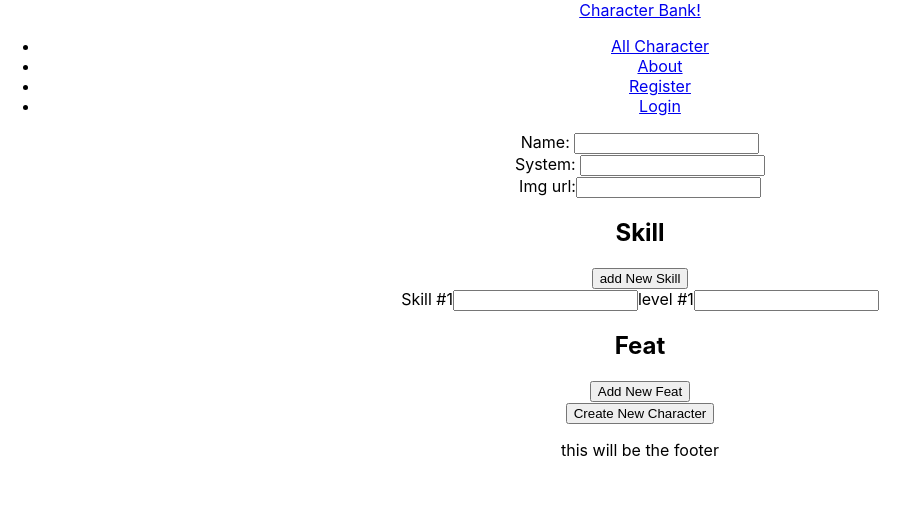
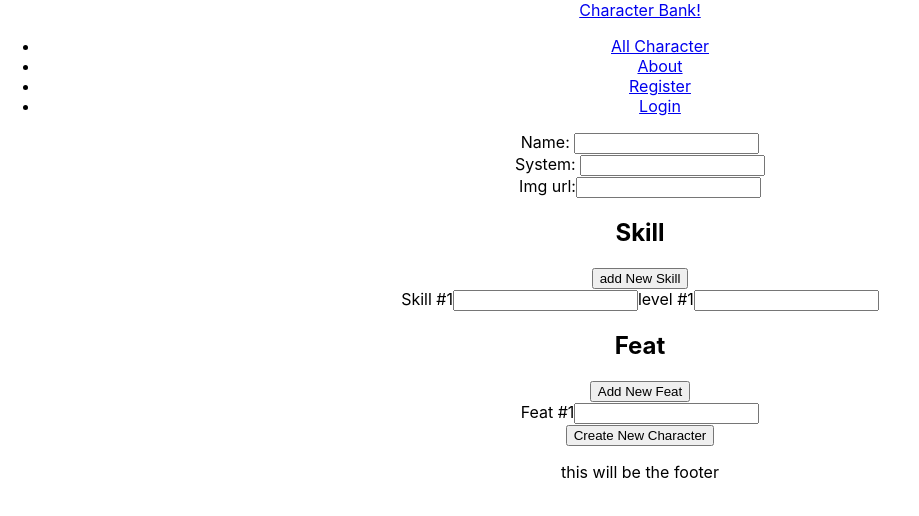
Before and after one commit to bopkid/Character-bank-client, a React (Create React App) app: page /profile/1/new in a window 1280 px wide. Shown: the top 516 px of the page, without its empty margins (0-919 px from the left). Built offline with nearby package versions, Linux system fonts and the light colour scheme.

Commit message:
added dyamic feat inpit

```diff
--- a/src/pages/NewCharacter.js
+++ b/src/pages/NewCharacter.js
@@ -9,7 +9,7 @@ class NewCharacter extends Component {
         System: '',
         img:'',
         Bio: '',
-        Feats: [{Feat:''}] ,
+        Feats: [{feats:''}] ,
         Inventory: [{inven:''}] ,
         Magic: [{magic:''}] ,
         Skill: [{name:'', level:''}] ,
@@ -29,18 +29,19 @@ class NewCharacter extends Component {
     handleChange = (e) =>{
 
         if (["name","level"].includes(e.target.className)){
-            console.log('here')
+            console.log('skill')
             let skill = [...this.state.Skill]
             skill[e.target.dataset.id][e.target.className] = e.target.value
             this.setState({skill} , ()=>console.log(this.state.skill))
         }
-        else if (["Feat"].includes(e.target.className)){
+        else if (["feats"].includes(e.target.className)){
             console.log("feats")
             let feat = [...this.state.Feats]
             feat[e.target.dataset.id][e.target.className] = e.target.value
             this.setState({feat} , () =>console.log(this.state.feat))
         }
         else{
+            console.log('here')
         this.setState({
 
             [e.target.name] : e.target.value
@@ -107,11 +108,19 @@ class NewCharacter extends Component {
                             <h2>Feat</h2>
                             <button onClick = {this.NewFeat}> Add New Feat</button>
                             {
-                                this.state.Feats.map((val,idx) =>{
+                              this.state.Feats.map((val ,idx) =>{
                                   let featId = `feat-${idx}`
                                   return(
                                       <div key = {idx}>
-                                            <label htmlFor ={featId}></label>
+                                        <label htmlFor = {featId}>{` Feat #${idx+1}`}</label>
+                                        <input
+                                            type ="text"
+                                            name = {featId}
+                                            data-id ={idx}
+                                            id = {featId}
+                                            onChange = {this.handleChange}
+                                            className ="feats"
+                                        />
                                       </div>
                                   )
                               })
```
Lines whose indentation alone changed are shown as unchanged.
